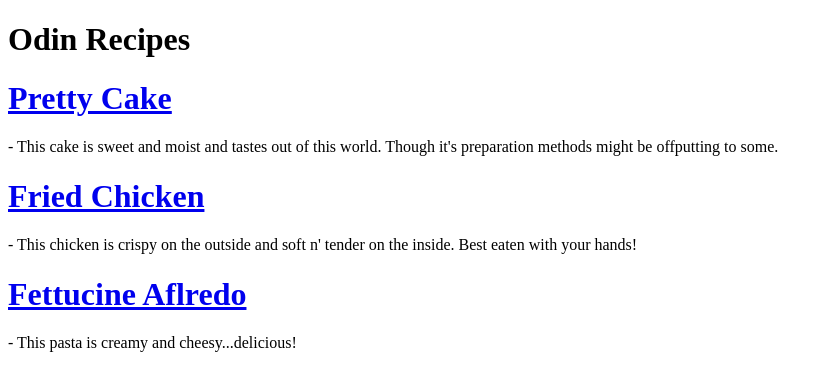
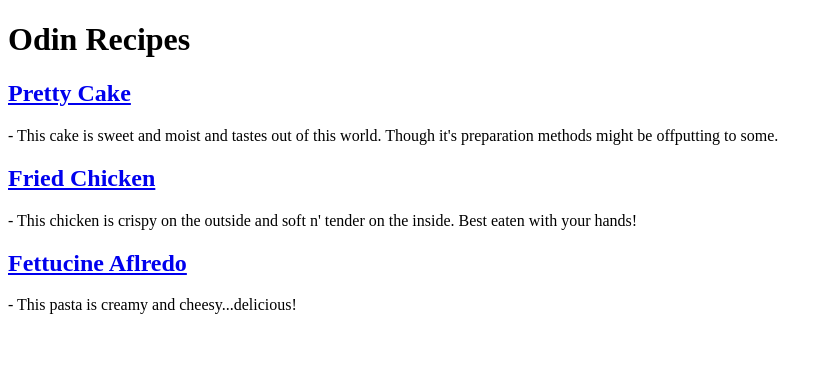
Before and after one commit to Lumi-sg/odin-recipes, a plain HTML site: page index.html in a window 1280 px wide. Shown: the whole page, without its empty margins (0-833 px from the left). Drawn offline with Linux system fonts and the light colour scheme.

Commit message:
fixed headers on main page, added back to main page button for each recipe

```diff
--- a/index.html
+++ b/index.html
@@ -8,13 +8,13 @@
     <h1>
         Odin Recipes
     </h1>
-    <h1><a href="recipes/pretty-cake.html">Pretty Cake</a></h1>
+    <h2><a href="recipes/pretty-cake.html">Pretty Cake</a></h2>
         <p>- This cake is sweet and moist and tastes out of this world. Though it's preparation methods might be offputting to some.</p>
 
-        <h1><a href="recipes/fried-chicken.html">Fried Chicken</a></h1>
+        <h2><a href="recipes/fried-chicken.html">Fried Chicken</a></h2>
         <p>- This chicken is crispy on the outside and soft n' tender on the inside. Best eaten with your hands!</p>
 
-        <h1><a href="recipes/fettucine-alfredo.html">Fettucine Aflredo</a></h1>
+        <h2><a href="recipes/fettucine-alfredo.html">Fettucine Aflredo</a></h2>
         <p>- This pasta is creamy and cheesy...delicious!</p>
 </body>
 </html>
```
Also changed, not shown: recipes/fettucine-alfredo.html (+2 -0 lines), recipes/fried-chicken.html (+2 -0 lines), recipes/pretty-cake.html (+2 -0 lines).
